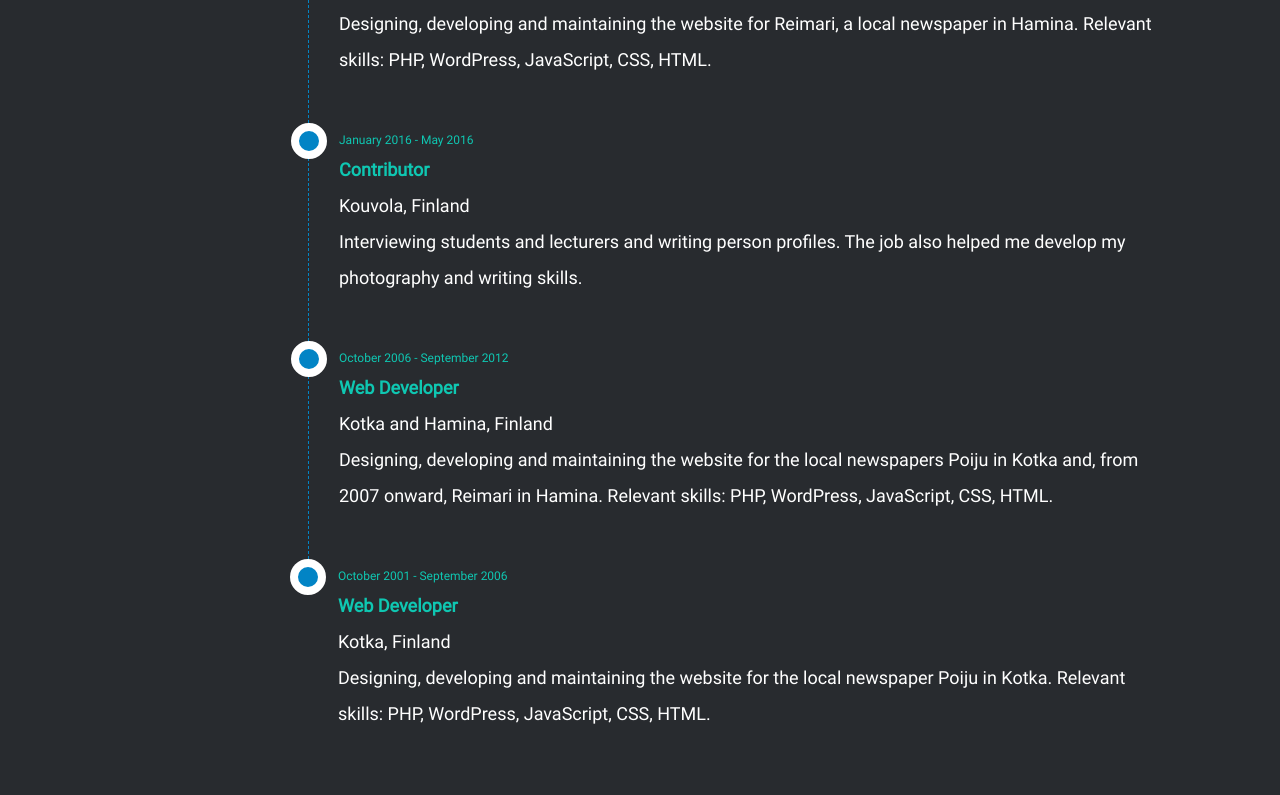
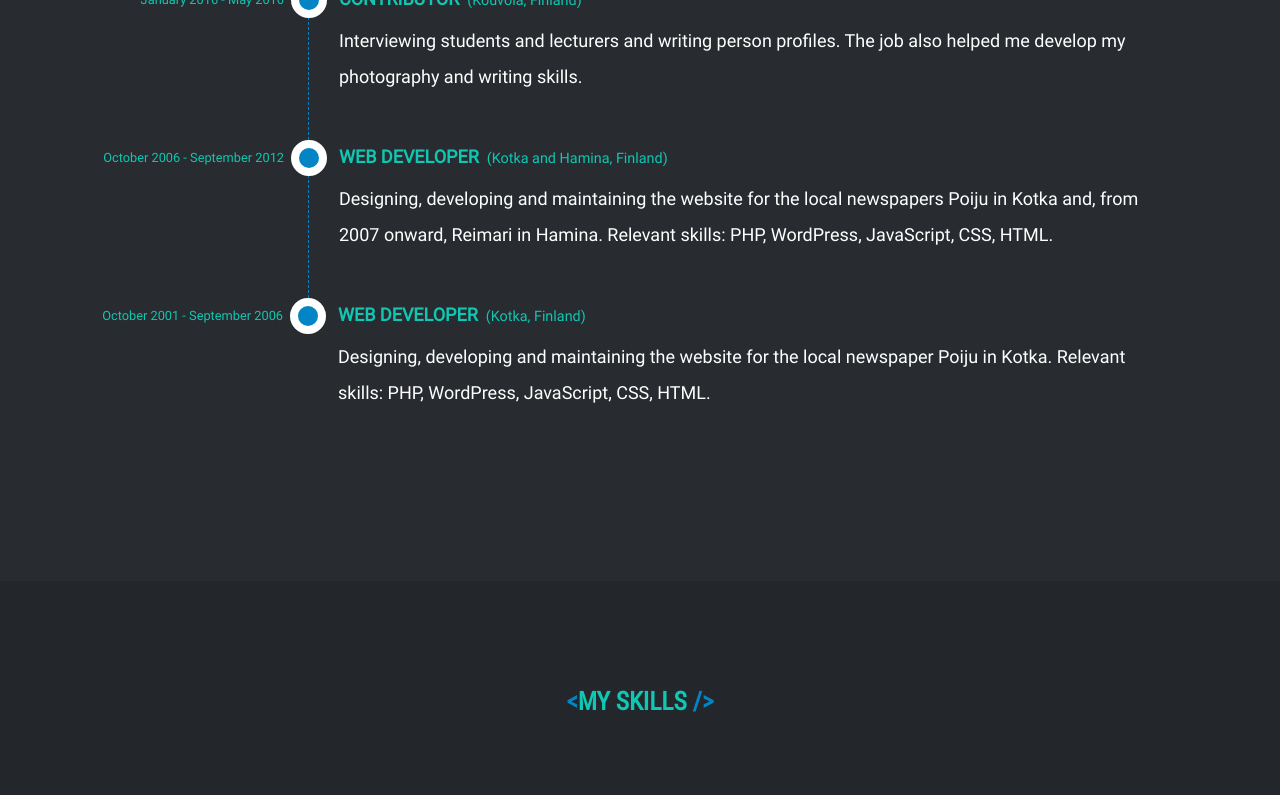
Before and after one commit to Cairhiin/portfolio-new, a React (Vite) app: page / in a window 1280 px wide. Shown: the part 960-1755 px from the top of the page. Built offline with nearby package versions, Linux system fonts and the light colour scheme.

Commit message:
Finalize resume section and fix background color in other sections

```diff
--- a/src/App.tsx
+++ b/src/App.tsx
@@ -13,8 +13,8 @@ function App(): JSX.Element {
       <Header />
       <main>
         <Resume />
+        <Skills />
         <Projects />
-        <Skills />
         <Contact />
       </main>
       <Footer />
--- a/src/Components/Contact/index.css
+++ b/src/Components/Contact/index.css
@@ -1,5 +1,5 @@
 #contact {
-  background: hsl(var(--bg-color-dark-variant));
+  background: hsl(var(--bg-color-dark));
   line-height: 2;
 
   h2 {
--- a/src/Components/ContactForm/index.css
+++ b/src/Components/ContactForm/index.css
@@ -31,7 +31,7 @@ form {
       border-radius: var(--border-radius-small);
       color: hsl(var(--font-color-light-variant));
       border: none;
-      background-color: hsl(var(--bg-color-dark));
+      background-color: hsl(var(--bg-color-dark-variant));
       padding: var(--spacing-step-1);
 
       &:active,
--- a/src/Components/Footer/index.css
+++ b/src/Components/Footer/index.css
@@ -1,4 +1,6 @@
 footer {
+  background: hsl(var(--bg-color-dark-variant));
+
   div {
     text-align: center;
     padding-block: var(--spacing-step-3);
--- a/src/Components/Resume/index.css
+++ b/src/Components/Resume/index.css
@@ -8,13 +8,13 @@
   }
 }
 
-ul.rb {
-  margin: 2.5em 0;
+ul.resume-timeline {
+  margin-block: var(--spacing-step-2);
   padding: 0;
   display: inline-block;
 }
 
-ul.rb li {
+ul.resume-timeline li {
   list-style: none;
   margin: auto;
   margin-left: 10em;
@@ -24,11 +24,11 @@ ul.rb li {
   position: relative;
 }
 
-ul.rb li:last-child {
+ul.resume-timeline li:last-child {
   border-left: 0;
 }
 
-ul.rb li::before {
+ul.resume-timeline li::before {
   position: absolute;
   left: -18px;
   top: -5px;
@@ -41,25 +41,50 @@ ul.rb li::before {
   transition: all 500ms ease-in-out;
 }
 
-ul.rb li:hover::before {
+ul.resume-timeline li:hover::before {
   border-color: #232931;
   transition: all 1000ms ease-in-out;
 }
 
-ul.rb li .timestamp {
+ul.resume-timeline li .timestamp {
+  text-align: right;
   color: hsl(var(--font-color-light-variant));
-  position: relative;
+  position: absolute;
   width: 200px;
-  font-size: 12px;
+  font-size: 0.8rem;
+  left: -225px;
 }
 
-ul.rb li .item-title {
+ul.resume-timeline li .item-title {
+  text-transform: uppercase;
+  top: -6px;
+  position: relative;
   color: hsl(var(--font-color-light-variant));
   font-weight: 700;
 }
 
-ul.rb li .item-location {
+ul.resume-timeline li .item-location {
+  text-transform: none;
+  margin-inline-start: 0.5rem;
+  font-weight: 400;
+  font-size: var(--step--1);
 }
 
-ul.rb li .item-description {
+ul.resume-timeline li .item-description {
 }
+
+@media screen and (max-width: 1250px) {
+  ul.resume-timeline li {
+    margin-inline-start: 0;
+  }
+
+  ul.resume-timeline li .timestamp {
+    position: relative;
+    left: 0;
+    text-align: left;
+  }
+
+  ul.resume-timeline li .item-title {
+    top: 0;
+  }
+}
--- a/src/Components/Resume/index.tsx
+++ b/src/Components/Resume/index.tsx
@@ -7,16 +7,22 @@ const Resume = (): JSX.Element => {
       <div>
         <h2>
           <span className="code-block">{"<"}</span>
-          Stronger Together
+          Work Experience
           <span className="code-block">{" />"}</span>
         </h2>
         <div className="resume-container">
-          <ul className="rb">
+          <ul className="resume-timeline">
             {resumeData.map((item) => (
-              <li className="rb-item" ng-repeat="itembx" key={item.id}>
+              <li
+                className="resume-timeline-item"
+                ng-repeat="itembx"
+                key={item.id}
+              >
                 <div className="timestamp">{item.date}</div>
-                <div className="item-title">{item.title}</div>
-                <div className="item-location">{item.location}</div>
+                <div className="item-title">
+                  {item.title}
+                  <span className="item-location">({item.location})</span>
+                </div>
                 <div className="item-description">{item.description}</div>
               </li>
             ))}
```
